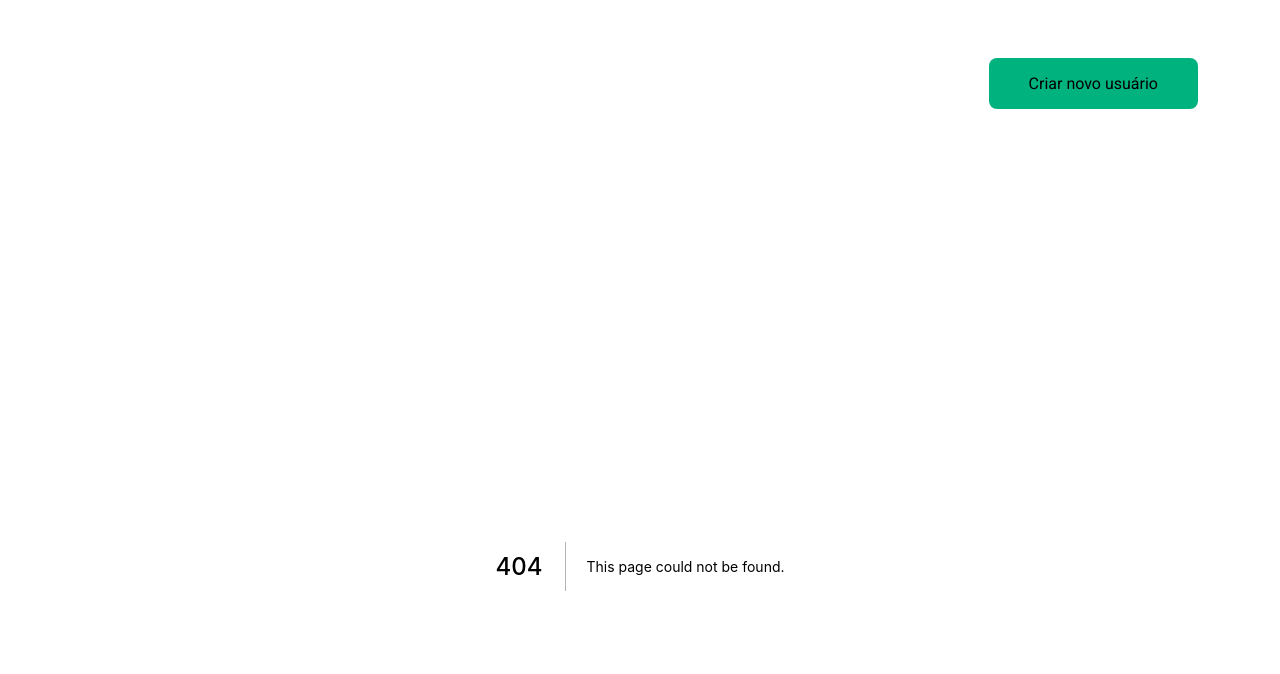
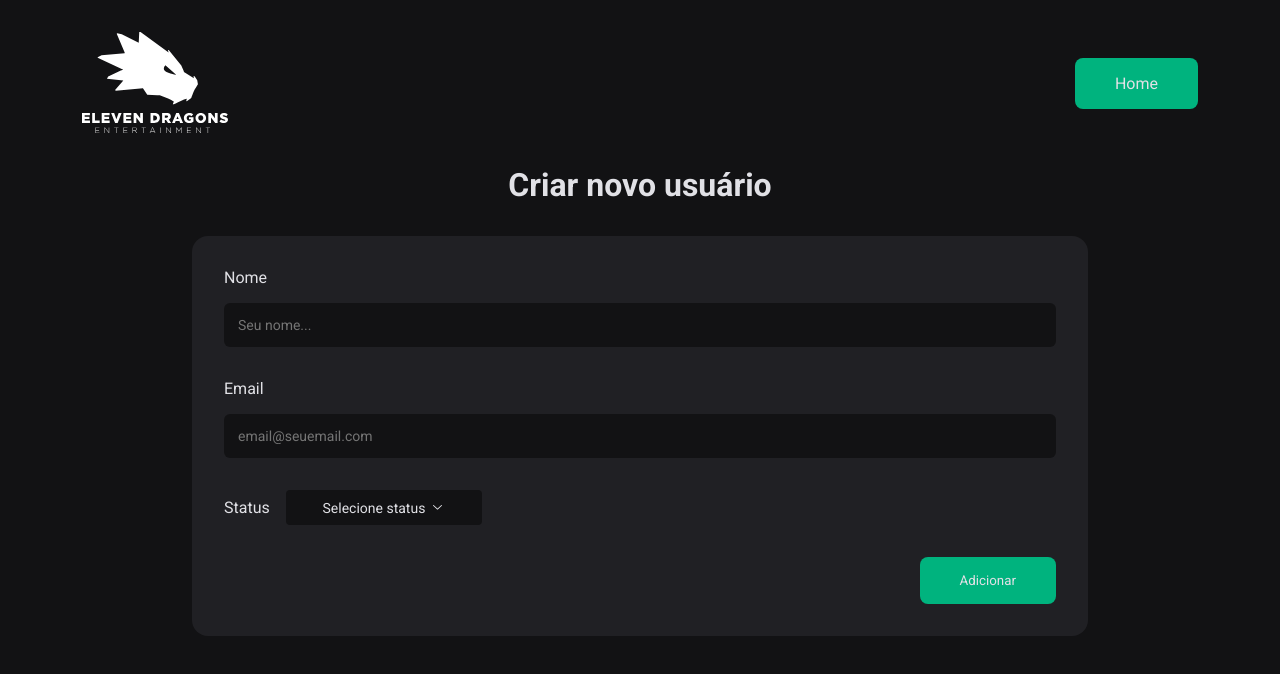
Before and after one commit to rafelis1997/eleven-dragons-code-challenge, a Next.js app: page /new-user-form in a window 1280 px wide. Before the commit this address had no page. Shown: the top 674 px of the page. Built offline with nearby package versions, Linux system fonts and the light colour scheme; no server answers.

Commit message:
create context users data between pages

```diff
--- a/package.json
+++ b/package.json
@@ -10,6 +10,8 @@
   },
   "dependencies": {
     "@hookform/resolvers": "^2.9.8",
+    "@radix-ui/react-icons": "^1.1.1",
+    "@radix-ui/react-select": "^1.0.0",
     "@stitches/react": "^1.2.8",
     "axios": "^0.27.2",
     "cors": "^2.8.5",
--- /dev/null
+++ b/src/components/Header/index.tsx
@@ -0,0 +1,23 @@
+import Image from 'next/image'
+import Link from 'next/link'
+import { HeaderContainer, NewUserButton } from '../../styles/components/header'
+
+import logo from '../../assets/logo.svg'
+
+interface HeaderProps {
+  url: string;
+  buttonText: string;
+}
+
+export function Header({ url, buttonText }: HeaderProps) {
+  return (
+    <HeaderContainer>
+      <Image src={logo} alt="" />
+
+      <Link href={url}>
+        <NewUserButton>{buttonText}</NewUserButton>
+      </Link>
+
+    </HeaderContainer>
+  )
+}
--- /dev/null
+++ b/src/context/UsersListContext.tsx
@@ -0,0 +1,54 @@
+import axios from "axios";
+import { createContext, ReactNode, useEffect, useState } from "react";
+
+export type User = {
+  id: string;
+  name: string;
+  email: string;
+  status: "active" | "inactive";
+}
+
+interface UserListContextType {
+  usersList: User[];
+  handleNewUserAdd: (user : User) => void;
+}
+
+interface UserListContextProviderProps {
+  children: ReactNode;
+}
+
+export const UserListContext = createContext({} as UserListContextType)
+
+export function UserListContextProvider({children} : UserListContextProviderProps) {
+  const [usersList, setUserList] = useState<User[]>([])
+
+  useEffect(() => {
+    fetchUserList()
+  }, [])
+
+  async function fetchUserList() {
+    let users = [];
+    try {
+      users = await axios.get('https://gorest.co.in/public/v2/users')
+        .then(res => (res.data))
+
+      console.log(users)
+    } catch(err) {
+      console.log(err)
+    }
+
+    setUserList(users)
+  }
+
+  function handleNewUserAdd(user : User) {
+    setUserList(state => [...state, user])
+  }
+
+  return (
+    <UserListContext.Provider
+      value={{ usersList, handleNewUserAdd }}
+    >
+      {children}
+    </UserListContext.Provider>
+  )
+}
--- a/src/pages/_app.tsx
+++ b/src/pages/_app.tsx
@@ -1,23 +1,21 @@
 import type { AppProps } from 'next/app'
-import Image from 'next/image'
 import { globalStyles } from '../styles/global'
-import { Container, Header, NewUserButton} from '../styles/pages/app'
-import logo from '../assets/logo.svg'
+import { Container } from '../styles/pages/app'
 
+import { UserListContextProvider } from '../context/UsersListContext'
 
 globalStyles()
 
 export default function MyApp({ Component, pageProps }: AppProps) {
   return (
-  <Container>
-    <Header>
-      <Image src={logo} alt="" />
+    <Container>
 
-      <NewUserButton>Criar novo usuário</NewUserButton>
-    </Header>
 
-    <Component {...pageProps} />
+      <UserListContextProvider>
+        <Component {...pageProps} />
+      </UserListContextProvider>
 
-  </Container>
-)
+
+    </Container>
+  )
 }
--- /dev/null
+++ b/src/pages/new-user-form/index.tsx
@@ -0,0 +1,70 @@
+import { Header } from "../../components/Header";
+import { NewFormContainer, NewUserFormContent, SelectTrigger, StyledContent, StyledItem, StyledViewport, StyledPortal, InputContainer, SelectContainer, StyledSeparator, SubmitButton } from "../../styles/pages/new-user-form";
+import * as Select from "@radix-ui/react-select"
+import { ChevronDownIcon, CheckIcon } from "@radix-ui/react-icons";
+import { useContext } from "react";
+import { UserListContext } from "../../context/UsersListContext";
+
+export default function NewUserForm() {
+  const { handleNewUserAdd } = useContext(UserListContext);
+
+  return (
+    <>
+      <Header url="/" buttonText="Home"/>
+
+      <NewFormContainer>
+        <h1>Criar novo usuário</h1>
+
+        <NewUserFormContent >
+          <InputContainer>
+            <label htmlFor="name">Nome</label>
+            <input id="name" type="text" placeholder="Seu nome..."/>
+
+          </InputContainer>
+
+          <InputContainer>
+            <label htmlFor="email">Email</label>
+            <input id="email" type="text" placeholder="email@seuemail.com"/>
+          </InputContainer>
+
+          <SelectContainer>
+            <label htmlFor="status">Status</label>
+            <Select.Root>
+              <SelectTrigger>
+                <Select.Value placeholder="Selecione status"/>
+                <Select.Icon>
+                  <ChevronDownIcon />
+                </Select.Icon>
+              </SelectTrigger>
+
+              <StyledPortal>
+                <StyledContent>
+                  <StyledViewport>
+                    <StyledItem value="active">
+                      <Select.ItemText>Ativo</Select.ItemText>
+                      <Select.ItemIndicator>
+                        <CheckIcon />
+                      </Select.ItemIndicator>
+                    </StyledItem>
+
+                    <StyledSeparator />
+
+                    <StyledItem value="inactive">
+                      <Select.ItemText>Inativo</Select.ItemText>
+                      <Select.ItemIndicator>
+                        <CheckIcon />
+                      </Select.ItemIndicator>
+                    </StyledItem>
+                  </StyledViewport>
+                </StyledContent>
+              </StyledPortal>
+            </Select.Root>
+          </SelectContainer>
+
+
+          <SubmitButton type="submit">Adicionar</SubmitButton>
+        </NewUserFormContent>
+      </NewFormContainer>
+    </>
+  )
+}
--- /dev/null
+++ b/src/styles/components/header.ts
@@ -0,0 +1,24 @@
+import {styled} from '..'
+
+export const HeaderContainer = styled('header', {
+  display: 'flex',
+  justifyContent: 'space-between',
+  alignItems: 'center',
+  padding: '2rem 2rem',
+  width: '100%',
+  maxWidth: 1180,
+  margin: '0 auto',
+})
+
+export const NewUserButton = styled('a', {
+  padding: "1rem 2.5rem",
+  background: "$green300",
+  borderRadius: 8,
+  cursor: "pointer",
+  color: '$gray200',
+
+  '&:hover': {
+    background: "$green500",
+    transition: 'background-color 0.2s ease',
+  }
+})
--- a/src/styles/pages/app.ts
+++ b/src/styles/pages/app.ts
@@ -7,26 +7,3 @@ export const Container = styled('div',{
     justifyContent: 'flex-start',
     minHeight: '100vh',
 })
-
-export const Header = styled('header', {
-    display: 'flex',
-    justifyContent: 'space-between',
-    alignItems: 'center',
-    padding: '2rem 2rem',
-    width: '100%',
-    maxWidth: 1180,
-    margin: '0 auto',
-})
-
-export const NewUserButton = styled('a', {
-  padding: "1rem 2.5rem",
-  background: "$green300",
-  borderRadius: 8,
-  cursor: "pointer",
-  color: '$gray200',
-
-  '&:hover': {
-    background: "$green500",
-    transition: 'background-color 0.2s ease',
-  }
-})
--- /dev/null
+++ b/src/styles/pages/new-user-form.ts
@@ -0,0 +1,129 @@
+import { styled } from ".."
+import * as Select from "@radix-ui/react-select"
+
+export const NewFormContainer = styled('div', {
+  width: "100%",
+  maxWidth: 1120,
+  display: "flex",
+  flexDirection: "column",
+  margin: '0 auto',
+  alignItems: "center",
+  gap: '2rem',
+})
+
+export const NewUserFormContent = styled('form', {
+  width: '80%',
+  display: 'flex',
+  flexDirection: 'column',
+  gap: '2rem',
+  borderRadius: 16,
+  background: '$gray800',
+  padding: '2rem',
+})
+
+export const SelectContainer = styled('div', {
+  display: 'flex',
+  gap: '1rem',
+  alignItems: 'center',
+})
+
+export const SelectTrigger = styled(Select.Trigger, {
+  all: 'unset',
+  display: 'inline-flex',
+  alignItems: 'center',
+  justifyContent: 'center',
+  borderRadius: 4,
+  width: '20%',
+  padding: '0 15px',
+  fontSize: 14,
+  lineHeight: 1,
+  height: 35,
+  gap: 5,
+  backgroundColor: '$gray900',
+  color: '$gray100',
+  boxShadow: `0 2px 10px $gray900`,
+  '&:hover': { backgroundColor: '$gray300', color: '$gray900' },
+  '&:focus': { boxShadow: `0 0 0 2px black` },
+  '&[data-placeholder]': { color: '$gray100' },
+  '&[data-placeholder]:hover': { color: '$gray900' },
+})
+
+export const StyledContent = styled(Select.Content, {
+  overflow: 'hidden',
+  display: 'flex',
+  flexDirection: 'column',
+  justifyContent: 'space-between',
+  backgroundColor: '$gray900',
+  border: '1px solid $gray800',
+
+  borderRadius: 6,
+  boxShadow:
+    '0px 10px 38px -10px rgba(22, 23, 24, 0.35), 0px 10px 20px -15px rgba(22, 23, 24, 0.2)',
+});
+
+export const StyledViewport = styled(Select.Viewport, {
+  padding: '0.5rem',
+  display: 'flex',
+  right: 0,
+  height: 200,
+  width: 200,
+  alignItems: 'flex-start',
+  flexDirection: 'column',
+  justifyContent: 'space-between',
+});
+
+export const StyledSeparator = styled(Select.Separator, {
+  height: 1,
+  backgroundColor: '$gray800',
+  margin: 5,
+});
+
+export const StyledItem = styled(Select.Item, {
+  textAlign: 'center',
+  padding: 5,
+  display: 'flex',
+  justifyContent: 'space-between',
+  width: '100%',
+
+  '&[data-highlighted]': {
+    backgroundColor: '$gray800',
+    color: '$gray300',
+  },
+});
+
+export const StyledPortal = styled(Select.Portal, {
+});
+
+export const InputContainer = styled('div', {
+  display: 'flex',
+  flexDirection: 'column',
+  gap: '1rem',
+
+  input: {
+    border: 0,
+    background: '$gray900',
+    borderRadius: 6,
+    padding: '0.875rem',
+    fontSize: 14,
+    lineHeight: 1,
+
+    '&[placeholder]': {
+      color: '$gray300',
+    }
+  }
+})
+
+export const SubmitButton = styled('button', {
+  alignSelf: 'flex-end',
+  border: 0,
+  padding: "1rem 2.5rem",
+  background: "$green300",
+  borderRadius: 8,
+  cursor: "pointer",
+  color: '$gray200',
+
+  '&:hover': {
+    background: "$green500",
+    transition: 'background-color 0.2s ease',
+  }
+})
```
Also changed, not shown: src/pages/index.tsx (+9 -46 lines), src/styles/pages/home.ts (+9 -8 lines), 2 other files (tests, documents, lock files or other folders).
